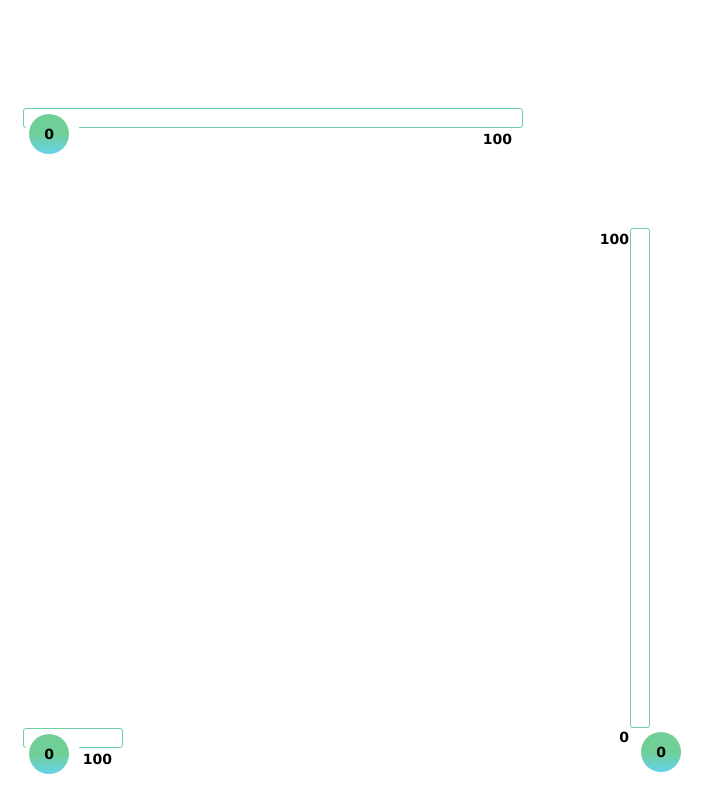
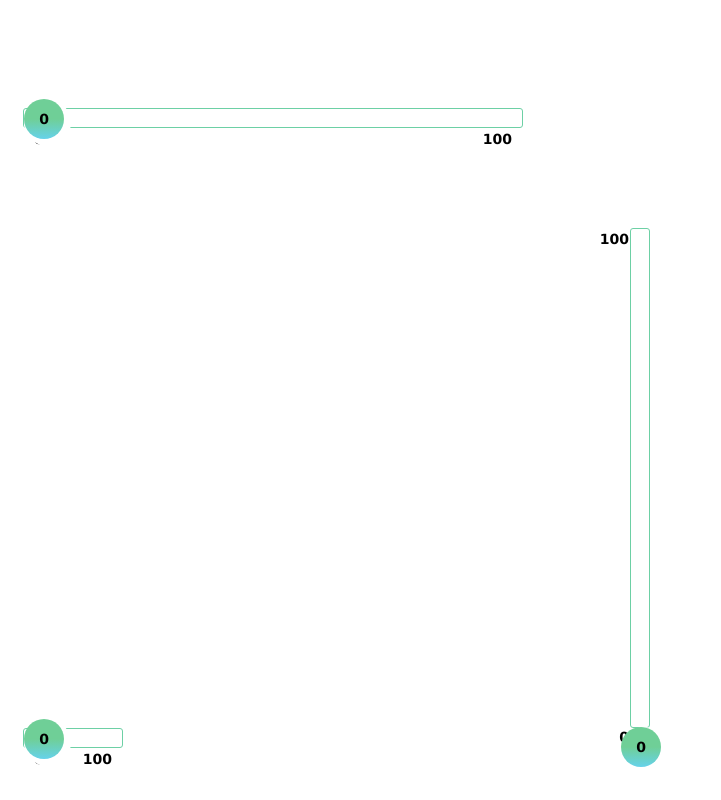
Before and after one commit to makarenkovdo/range-slider, a website built with webpack: page src/index.html in a window 1280 px wide. Shown: the top 800 px of the page, without its empty margins (0-721 px from the left). Built offline with nearby package versions, Linux system fonts and the light colour scheme.

Commit message:
aligning range number

```diff
--- a/src/index.scss
+++ b/src/index.scss
@@ -52,6 +52,10 @@ h1 {
             content: attr(data-end);
             right: 10px;
         }
+        .range-number {
+            left: 0px;
+            top: -10px;
+        }
     }
     &.vertical {
         height: 100%;
@@ -81,16 +85,15 @@ h1 {
             top: 0%;
         }
         .range-number {
+            left: -10px;
             top: 0px;
         }
     }
     .range-number {
         position: absolute;
-        left: 5px;
-        top: 0px;
         background-color: #fff;
 
-        padding: 5px;
+        padding: 0px;
         border-radius: 100%;
         width: $size * 2.333;
         height: $size * 2.333;
```
